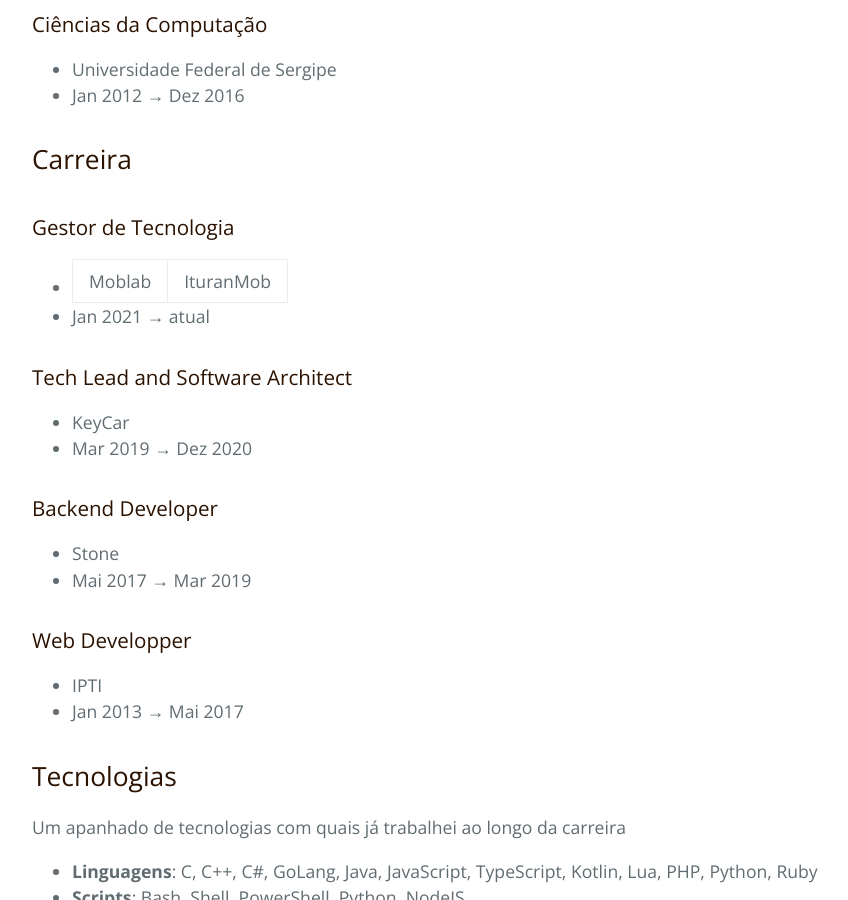
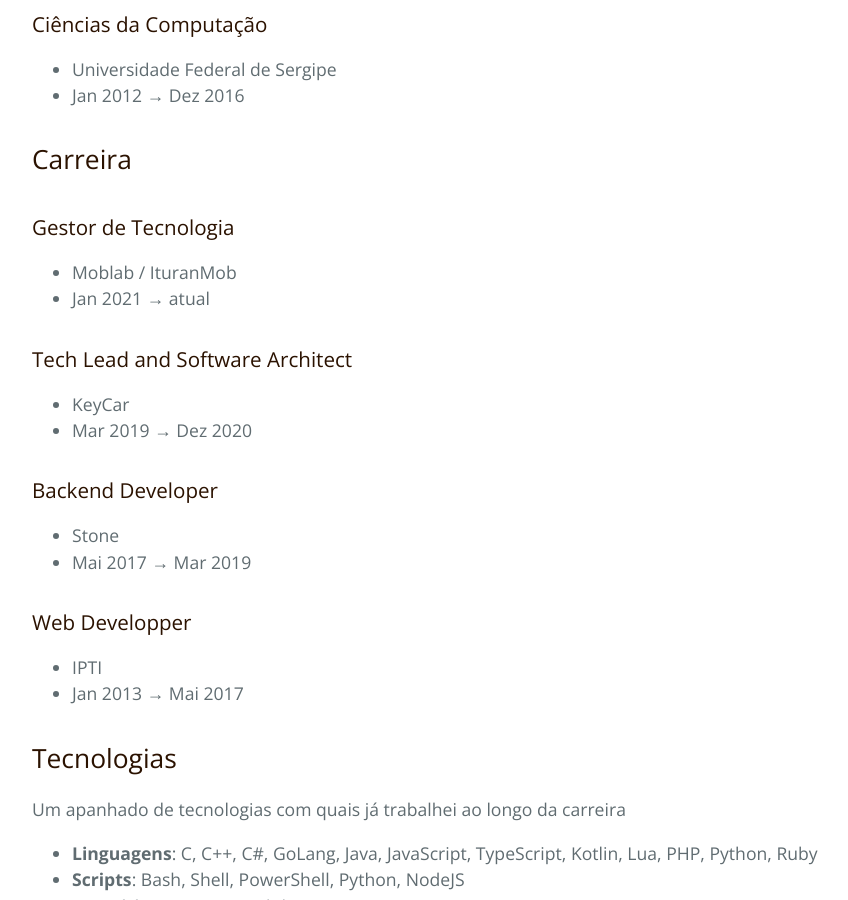
Before and after one commit to franciscocabral/com.barbascoding, a Jekyll site: the page built from index.md, in a window 1280 px wide and 900 px high, scrolled down 974 px. Shown: the whole window, without its empty margins (192-1040 px from the left). Built offline with Jekyll 4.4.1, drawn with Linux system fonts in a browser that asks for light colours; our own code applies the rules of GitHub Pages for plain Markdown files.

```diff
--- a/index.md
+++ b/index.md
@@ -34,7 +34,7 @@ Comecei a desenvolver com 10 anos criando scripts e mods para jogos como Tibia,
 
 ### Gestor de Tecnologia
 
-- Moblab | IturanMob
+- Moblab / IturanMob
 - Jan 2021 → atual
 
 
```
